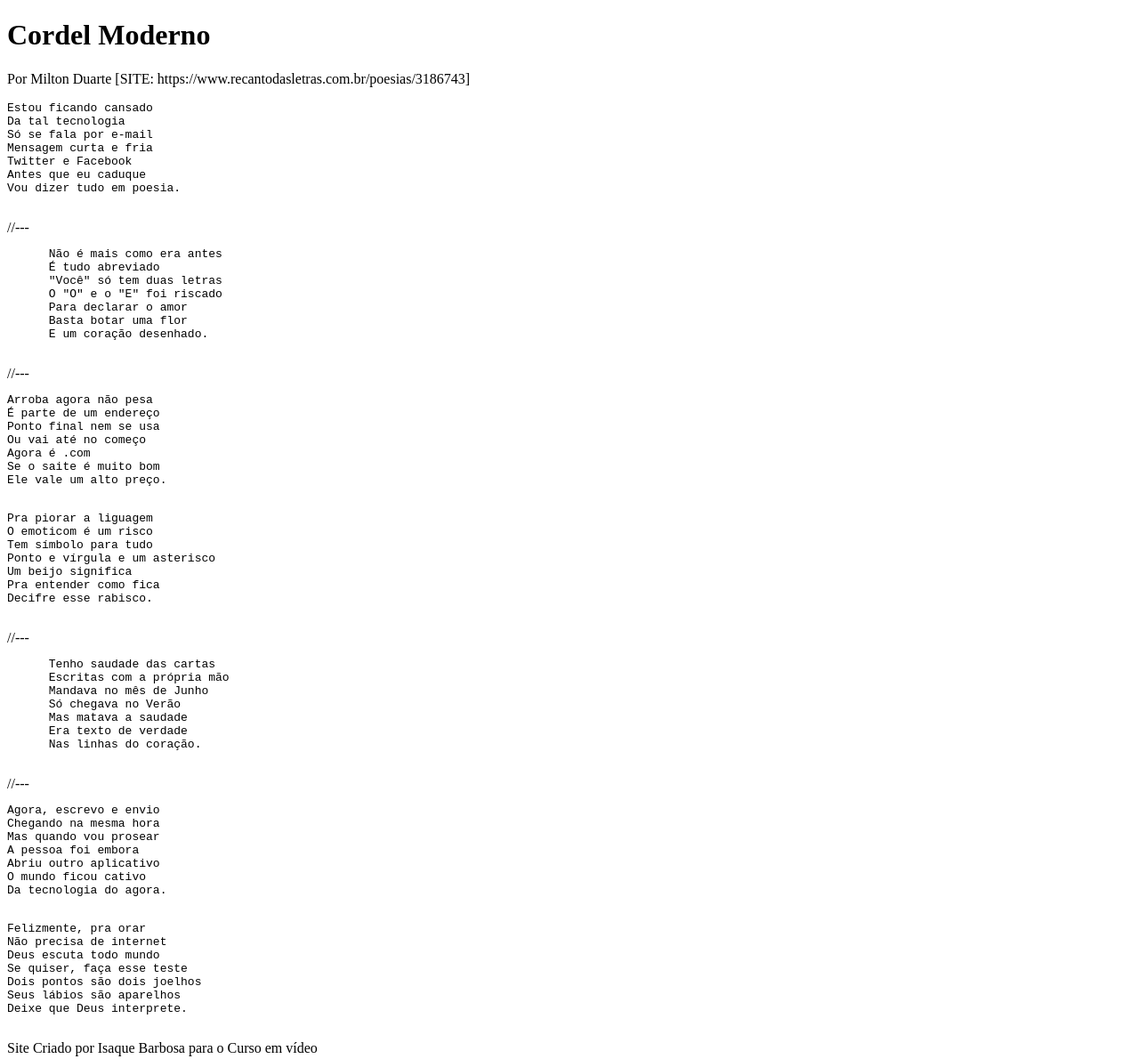
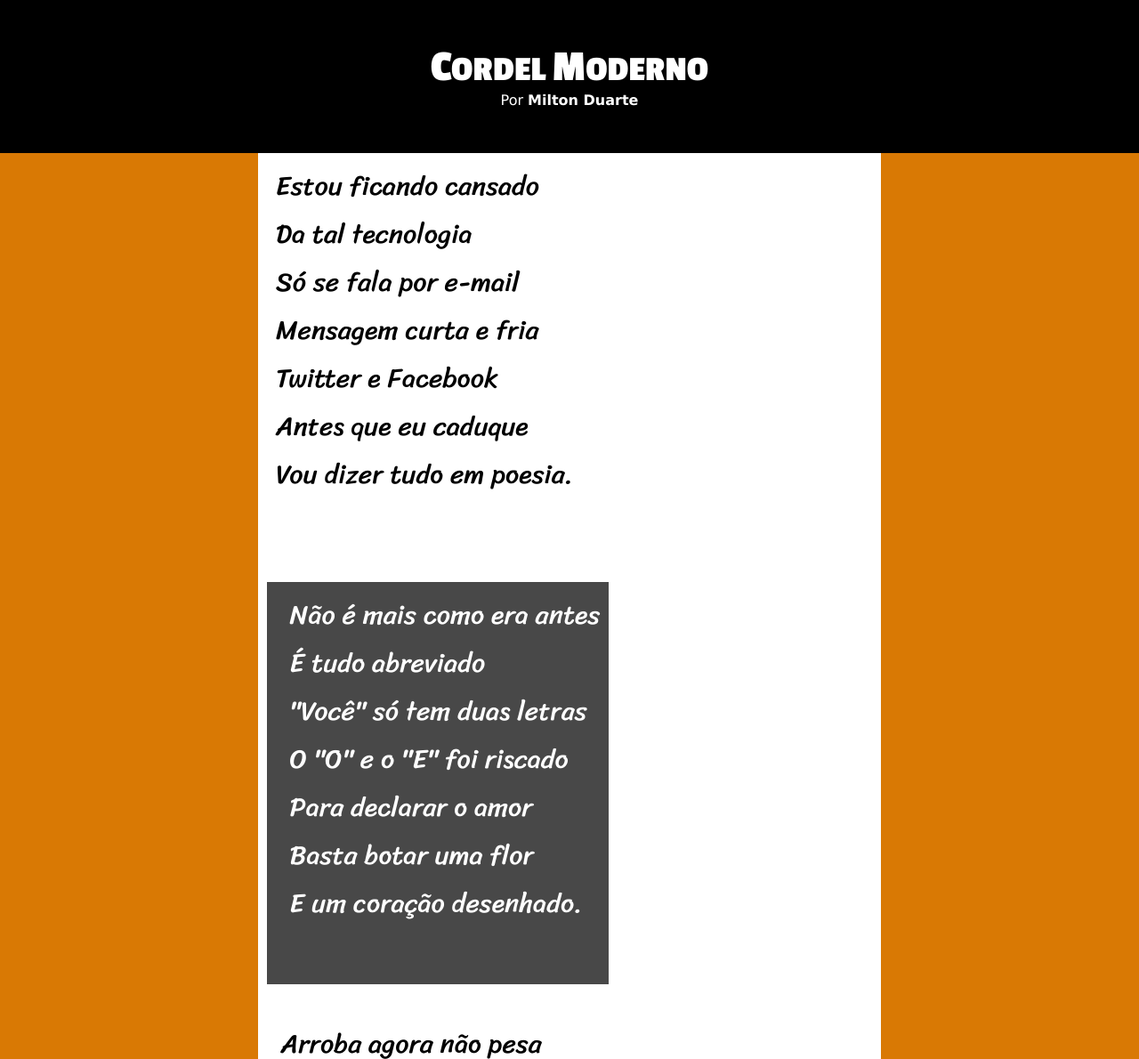
Before and after one commit to IsaqueBatist/Site-Cordel, a plain HTML site: page index.html in a window 1280 px wide. Shown: the top 1190 px of the page at 89% size. Drawn offline with Linux system fonts and the light colour scheme.

Commit message:
Conteudo e Css

```diff
--- a/estilo/style.css
+++ b/estilo/style.css
@@ -1 +1,101 @@
 @charset "UTF-8";
+
+@import url('https://fonts.googleapis.com/css2?family=Passion+One:wght@400;700;900&family=Sriracha&display=swap');
+
+:root {
+  --fontetitulo: Passion One;
+  --fonteconteudo: Sriracha;
+  --cor1: #022601;
+  --cor2: #F2B705;
+  --cor3: #F29F05;
+  --cor4: #D97904;
+  --cor5: #A60303;
+}
+
+
+header {
+  background-color: black;
+  color: white;
+  padding: 50px;
+  margin: -10px;
+  text-align: center;
+}
+
+header h1 {
+  margin: 0;
+  font-family: var(--fontetitulo);
+  font-size: 40px;
+}
+
+header span {
+  font-family: var(--fontetitulo);
+  font-size: 50px;
+}
+
+header p {
+  margin: 0;
+  font-family: Verdana, Geneva, Tahoma, sans-serif;
+  font-size: 16px;
+}
+
+header a {
+  text-decoration: none;
+  color: white;
+  font-weight: bold;
+}
+
+header p a:hover {
+  text-decoration: underline;
+}
+
+body {
+  background-color: var(--cor4);
+}
+
+main {
+  background-color: white;
+  margin: auto;
+  max-width: 700px;
+}
+
+main pre {
+  font-family: var(--fonteconteudo);
+  font-size: 30px;
+  padding: 10px;
+}
+
+#primeiro {
+  margin: 10px;
+}
+
+section pre {
+  background-color: rgba(0, 0, 0, 0.718);
+  width: max-content;
+  margin-left: 10px;
+  color: white;
+}
+
+
+footer {
+  background-color: black;
+  color: white;
+  margin: -10px;
+  padding: 10px;
+  text-align: center;
+
+}
+
+footer p {
+  margin: 0;
+  font-family: var(--fonteconteudo);
+}
+
+footer p a {
+  color: white;
+  text-decoration: none;
+  font-weight: bold;
+}
+
+footer p a:hover {
+  text-decoration: underline;
+}
--- a/index.html
+++ b/index.html
@@ -10,12 +10,11 @@
 
 <body>
   <header>
-    <h1>Cordel Moderno</h1>
-    <p>Por Milton Duarte
-      [SITE: https://www.recantodasletras.com.br/poesias/3186743]</p>
+    <h1><span>C</span>ORDEL <span>M</span>ODERNO</h1>
+    <p>Por <a href=" https://www.recantodasletras.com.br/poesias/3186743" target="_blank">Milton Duarte</a></p>
   </header>
   <main>
-    <pre>
+    <pre id="primeiro">
 Estou ficando cansado
 Da tal tecnologia
 Só se fala por e-mail
@@ -24,9 +23,9 @@ Twitter e Facebook
 Antes que eu caduque
 Vou dizer tudo em poesia.
     </pre>
-    //---
 
-    <section>
+
+    <section id="joaninha">
       <pre>
   Não é mais como era antes
   É tudo abreviado
@@ -38,7 +37,7 @@ Vou dizer tudo em poesia.
       </pre>
     </section>
 
-    //---
+
 
     <pre>
   Arroba agora não pesa
@@ -60,9 +59,8 @@ Pra entender como fica
   Decifre esse rabisco.
     </pre>
 
-    //---
 
-    <section>
+    <section id="jornal">
       <pre>
   Tenho saudade das cartas
   Escritas com a própria mão
@@ -73,8 +71,6 @@ Decifre esse rabisco.
   Nas linhas do coração.
       </pre>
     </section>
-
-    //---
 
     <pre>
   Agora, escrevo e envio
@@ -97,7 +93,10 @@ Deixe que Deus interprete.
     </pre>
   </main>
   <footer>
-    Site Criado por Isaque Barbosa para o Curso em vídeo
+    <p>
+      Site Criado por <a href="https://github.com/IsaqueBatist" target="_blank">Isaque Barbosa</a> para o <a
+        href="https://www.cursoemvideo.com/" target="_blank">Curso em vídeo</a>
+    </p>
   </footer>
 </body>
 
```
Lines whose indentation alone changed are shown as unchanged.
